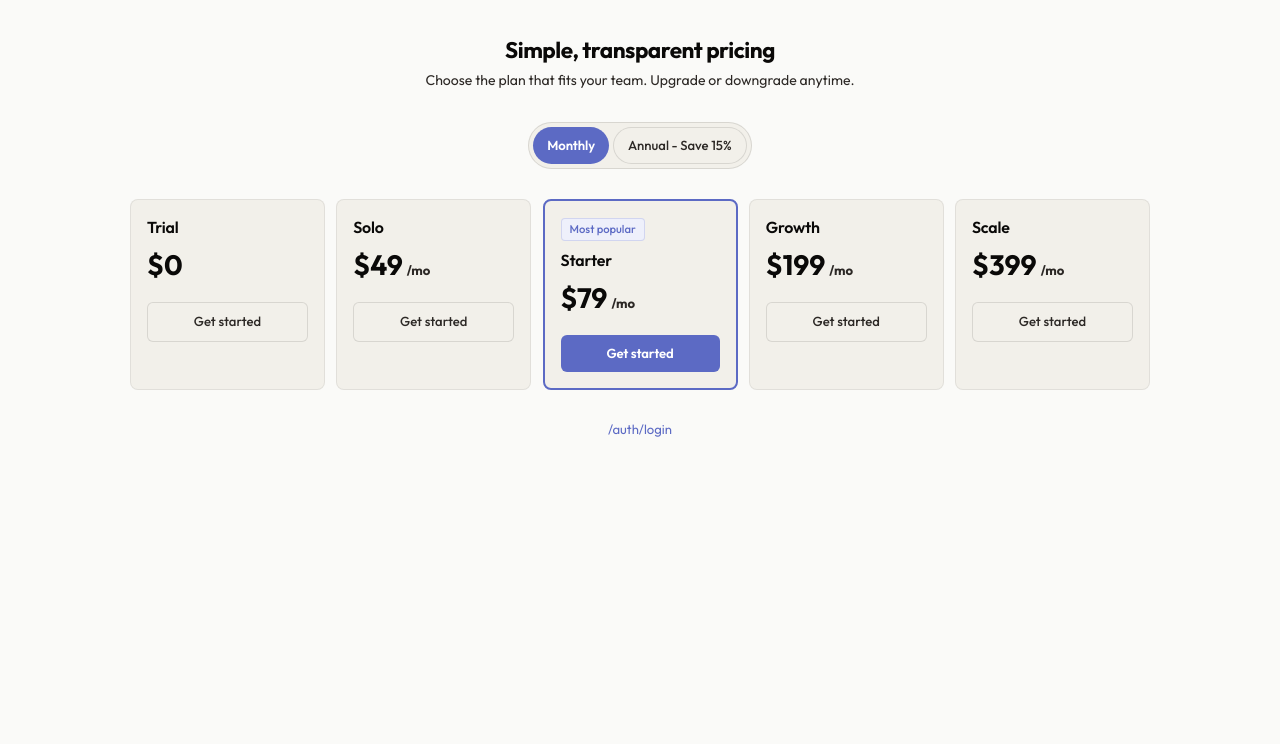
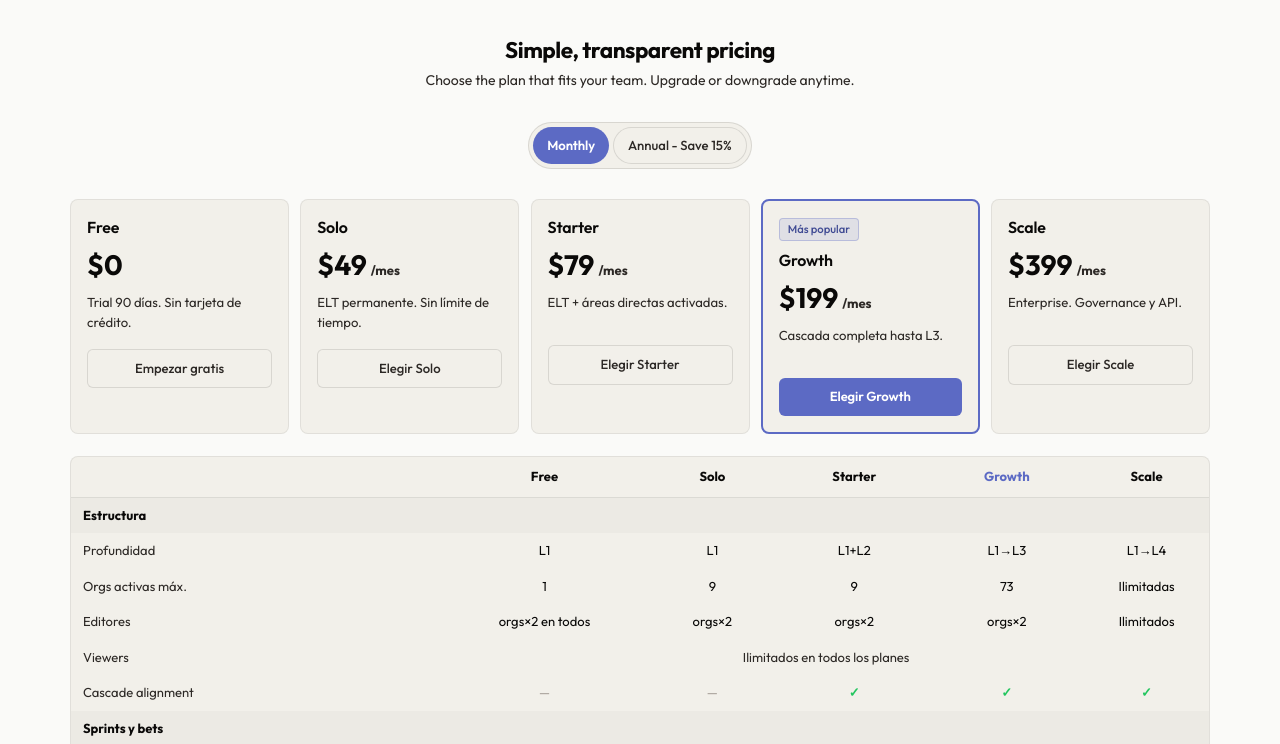
Before and after one commit to mmarinouy11/sprintal, a Next.js app: page /pricing in a window 1280 px wide. Shown: the top 744 px of the page. Built offline with nearby package versions, Linux system fonts and the light colour scheme; no server answers.

Commit message:
feat(pricing): add full plan matrix and signup handoff
Update pricing cards/table with complete plan details, Growth highlight, and merged comparison rows while routing anonymous paid-plan clicks through signup and back to pricing.

Made-with: Cursor

```diff
--- a/src/components/billing/PricingPageClient.tsx
+++ b/src/components/billing/PricingPageClient.tsx
@@ -17,40 +17,85 @@ interface PricingPageClientProps {
   priceIds: Record<Exclude<Plan, "trial">, { monthly: string; annual: string }>;
 }
 
-const MONTHLY_PRICE: Record<Exclude<Plan, "trial">, number> = {
-  solo: 49,
-  starter: 79,
-  growth: 199,
-  scale: 399,
+type PlanCard = {
+  key: "free" | Exclude<Plan, "trial">;
+  label: string;
+  monthly: number;
+  annualEquivalent: number | null;
+  tagline: string;
+  cta: string;
 };
 
-const ORDER: Plan[] = ["trial", "solo", "starter", "growth", "scale"];
+const PLAN_CARDS: PlanCard[] = [
+  {
+    key: "free",
+    label: "Free",
+    monthly: 0,
+    annualEquivalent: null,
+    tagline: "Trial 90 días. Sin tarjeta de crédito.",
+    cta: "Empezar gratis",
+  },
+  {
+    key: "solo",
+    label: "Solo",
+    monthly: 49,
+    annualEquivalent: 35,
+    tagline: "ELT permanente. Sin límite de tiempo.",
+    cta: "Elegir Solo",
+  },
+  {
+    key: "starter",
+    label: "Starter",
+    monthly: 79,
+    annualEquivalent: 67,
+    tagline: "ELT + áreas directas activadas.",
+    cta: "Elegir Starter",
+  },
+  {
+    key: "growth",
+    label: "Growth",
+    monthly: 199,
+    annualEquivalent: 169,
+    tagline: "Cascada completa hasta L3.",
+    cta: "Elegir Growth",
+  },
+  {
+    key: "scale",
+    label: "Scale",
+    monthly: 399,
+    annualEquivalent: 339,
+    tagline: "Enterprise. Governance y API.",
+    cta: "Elegir Scale",
+  },
+];
+
+const CHECK = "✓";
+const DASH = "—";
 
 export default function PricingPageClient(props: PricingPageClientProps) {
   const { orgId, orgSlug, currentPlan, isAuthenticated, priceIds } = props;
   const t = useT("billing");
   const router = useRouter();
   const [period, setPeriod] = useState<Period>("monthly");
-  const [loadingPlan, setLoadingPlan] = useState<Plan | null>(null);
+  const [loadingPlan, setLoadingPlan] = useState<Exclude<Plan, "trial"> | null>(null);
 
   const cards = useMemo(
     () =>
-      ORDER.map((plan) => {
-        if (plan === "trial") {
-          return { plan, display: 0, priceId: "", annualMonthlyEquivalent: 0 };
+      PLAN_CARDS.map((card) => {
+        if (card.key === "free") {
+          return { ...card, display: 0, priceId: "" };
         }
-        const monthly = MONTHLY_PRICE[plan];
-        const annualMonthlyEquivalent = Math.round(monthly * 0.85);
-        const display = period === "monthly" ? monthly : annualMonthlyEquivalent;
-        const priceId = period === "monthly" ? priceIds[plan].monthly : priceIds[plan].annual;
-        return { plan, display, priceId, annualMonthlyEquivalent };
+        const annualMonthlyEquivalent = card.annualEquivalent ?? card.monthly;
+        const display = period === "monthly" ? card.monthly : annualMonthlyEquivalent;
+        const priceId = period === "monthly" ? priceIds[card.key].monthly : priceIds[card.key].annual;
+        return { ...card, display, priceId };
       }),
     [period, priceIds]
   );
 
   async function openCheckout(plan: Exclude<Plan, "trial">, priceId: string) {
     if (!isAuthenticated) {
-      router.push("/auth/login");
+      router.push(`/auth/signup?plan=${encodeURIComponent(plan)}&period=${encodeURIComponent(period)}`);
       return;
     }
 
@@ -71,8 +116,14 @@ export default function PricingPageClient(props: PricingPageClientProps) {
     }
   }
 
+  function renderCell(value: string) {
+    if (value === CHECK) return <span style={{ color: "#22C55E", fontWeight: 700 }}>{CHECK}</span>;
+    if (value === DASH) return <span style={{ color: "var(--t3)" }}>{DASH}</span>;
+    return value;
+  }
+
   return (
-    <div className="px-8 py-10 max-w-6xl mx-auto">
+    <div className="px-8 py-10 max-w-7xl mx-auto">
       <div className="text-center mb-8">
         <h1 className="text-page-title">{t("title")}</h1>
         <p className="text-body mt-2">{t("subtitle")}</p>
@@ -108,64 +159,69 @@ export default function PricingPageClient(props: PricingPageClientProps) {
         </div>
       </div>
 
-      <div className="grid md:grid-cols-2 lg:grid-cols-5 gap-3">
+      <div className="grid md:grid-cols-2 lg:grid-cols-5 gap-3 mb-6">
         {cards.map((card) => {
-          const isCurrent = currentPlan === card.plan;
-          const isFeatured = card.plan === "starter";
-          const isTrial = card.plan === "trial";
+          const isCurrent =
+            (card.key === "free" && currentPlan === "trial") ||
+            (card.key !== "free" && currentPlan === card.key);
+          const isFeatured = card.key === "growth";
+          const isFree = card.key === "free";
           return (
             <div
-              key={card.plan}
+              key={card.key}
               className="card"
               style={{
                 padding: 16,
-                border: isFeatured ? "2px solid var(--brand)" : "1px solid var(--border)",
+                border: isFeatured ? "2px solid #5C6AC4" : "1px solid var(--border)",
               }}
             >
               {isFeatured && (
                 <span
                   className="badge"
                   style={{
-                    background: "var(--brand-lt)",
-                    color: "var(--brand)",
-                    borderColor: "var(--brand-mid)",
+                    background: "rgba(92,106,196,0.12)",
+                    color: "#3f4a93",
+                    borderColor: "rgba(92,106,196,0.3)",
                     marginBottom: 8,
                   }}
                 >
-                  {t("mostPopular")}
+                  Más popular
                 </span>
               )}
-              <div className="text-section" style={{ textTransform: "capitalize" }}>
-                {card.plan}
+              <div className="text-section">
+                {card.label}
               </div>
               <div className="mt-1" style={{ fontSize: 28, fontWeight: 700 }}>
                 ${card.display}
                 <span className="text-small" style={{ marginLeft: 4 }}>
-                  {isTrial ? "" : t("perMonth")}
+                  {isFree ? "" : "/mes"}
                 </span>
               </div>
-              {period === "annual" && !isTrial && (
+              {period === "annual" && !isFree && (
                 <div className="text-small" style={{ color: "var(--scaled)", marginTop: 4 }}>
-                  ${card.annualMonthlyEquivalent}{t("perMonth")} {t("billedAnnually")}
+                  ${card.annualEquivalent}/mes facturado anual
                 </div>
               )}
+              <div className="text-small mt-2" style={{ color: "var(--t2)", minHeight: 36 }}>
+                {card.tagline}
+              </div>
               <div style={{ marginTop: 16 }}>
                 {isCurrent ? (
                   <button className="btn-ghost w-full" type="button" disabled>
                     {t("currentPlan")}
                   </button>
-                ) : isTrial ? (
+                ) : isFree ? (
                   <Link href="/auth/signup" className="btn-ghost w-full" style={{ textDecoration: "none" }}>
-                    {t("getStarted")}
+                    {card.cta}
                   </Link>
                 ) : (
                   <button
                     className={isFeatured ? "btn-primary w-full" : "btn-ghost w-full"}
                     type="button"
-                    onClick={() => openCheckout(card.plan as Exclude<Plan, "trial">, card.priceId)}
-                    disabled={loadingPlan === card.plan}
+                    onClick={() => openCheckout(card.key as Exclude<Plan, "trial">, card.priceId)}
+                    disabled={loadingPlan === card.key}
                   >
-                    {loadingPlan === card.plan ? "..." : t("getStarted")}
+                    {loadingPlan === card.key ? "..." : card.cta}
                   </button>
                 )}
               </div>
@@ -174,10 +230,49 @@ export default function PricingPageClient(props: PricingPageClientProps) {
         })}
       </div>
 
-      <div className="text-center mt-8 text-small" style={{ color: "var(--t3)" }}>
-        <Link href="/auth/login" style={{ color: "var(--brand)", textDecoration: "none" }}>
-          /auth/login
-        </Link>
+      <div className="card" style={{ overflowX: "auto" }}>
+        <table className="w-full" style={{ borderCollapse: "collapse", minWidth: 900, fontSize: 13 }}>
+          <thead>
+            <tr>
+              <th style={{ textAlign: "left", padding: "10px 12px", borderBottom: "1px solid var(--border)" }} />
+              <th style={{ textAlign: "center", padding: "10px 12px", borderBottom: "1px solid var(--border)" }}>Free</th>
+              <th style={{ textAlign: "center", padding: "10px 12px", borderBottom: "1px solid var(--border)" }}>Solo</th>
+              <th style={{ textAlign: "center", padding: "10px 12px", borderBottom: "1px solid var(--border)" }}>Starter</th>
+              <th style={{ textAlign: "center", padding: "10px 12px", borderBottom: "1px solid var(--border)", color: "#5C6AC4" }}>Growth</th>
+              <th style={{ textAlign: "center", padding: "10px 12px", borderBottom: "1px solid var(--border)" }}>Scale</th>
+            </tr>
+          </thead>
+          <tbody>
+            <tr><td colSpan={6} style={{ background: "var(--raised)", fontWeight: 700, padding: "8px 12px" }}>Estructura</td></tr>
+            <tr><td style={{ padding: "8px 12px", color: "var(--t2)" }}>Profundidad</td><td style={{ textAlign: "center" }}>L1</td><td style={{ textAlign: "center" }}>L1</td><td style={{ textAlign: "center" }}>L1+L2</td><td style={{ textAlign: "center" }}>L1→L3</td><td style={{ textAlign: "center" }}>L1→L4</td></tr>
+            <tr><td style={{ padding: "8px 12px", color: "var(--t2)" }}>Orgs activas máx.</td><td style={{ textAlign: "center" }}>1</td><td style={{ textAlign: "center" }}>9</td><td style={{ textAlign: "center" }}>9</td><td style={{ textAlign: "center" }}>73</td><td style={{ textAlign: "center" }}>Ilimitadas</td></tr>
+            <tr><td style={{ padding: "8px 12px", color: "var(--t2)" }}>Editores</td><td style={{ textAlign: "center" }}>orgs×2 en todos</td><td style={{ textAlign: "center" }}>orgs×2</td><td style={{ textAlign: "center" }}>orgs×2</td><td style={{ textAlign: "center" }}>orgs×2</td><td style={{ textAlign: "center" }}>Ilimitados</td></tr>
+            <tr><td style={{ padding: "8px 12px", color: "var(--t2)" }}>Viewers</td><td colSpan={5} style={{ textAlign: "center", color: "var(--t2)" }}>Ilimitados en todos los planes</td></tr>
+            <tr><td style={{ padding: "8px 12px", color: "var(--t2)" }}>Cascade alignment</td><td style={{ textAlign: "center" }}>{renderCell(DASH)}</td><td style={{ textAlign: "center" }}>{renderCell(DASH)}</td><td style={{ textAlign: "center" }}>{renderCell(CHECK)}</td><td style={{ textAlign: "center" }}>{renderCell(CHECK)}</td><td style={{ textAlign: "center" }}>{renderCell(CHECK)}</td></tr>
+
+            <tr><td colSpan={6} style={{ background: "var(--raised)", fontWeight: 700, padding: "8px 12px" }}>Sprints y bets</td></tr>
+            <tr><td style={{ padding: "8px 12px", color: "var(--t2)" }}>Strategic bets activos</td><td style={{ textAlign: "center" }}>Hasta 5</td><td style={{ textAlign: "center" }}>Ilimitados</td><td style={{ textAlign: "center" }}>Ilimitados</td><td style={{ textAlign: "center" }}>Ilimitados</td><td style={{ textAlign: "center" }}>Ilimitados</td></tr>
+            <tr><td style={{ padding: "8px 12px", color: "var(--t2)" }}>Close Sprint</td><td style={{ textAlign: "center" }}>{renderCell(DASH)}</td><td style={{ textAlign: "center" }}>{renderCell(CHECK)}</td><td style={{ textAlign: "center" }}>{renderCell(CHECK)}</td><td style={{ textAlign: "center" }}>{renderCell(CHECK)}</td><td style={{ textAlign: "center" }}>{renderCell(CHECK)}</td></tr>
+            <tr><td style={{ padding: "8px 12px", color: "var(--t2)" }}>Historial de sprints</td><td style={{ textAlign: "center" }}>{renderCell(DASH)}</td><td style={{ textAlign: "center" }}>Read-only</td><td style={{ textAlign: "center" }}>{renderCell(CHECK)}</td><td style={{ textAlign: "center" }}>{renderCell(CHECK)}</td><td style={{ textAlign: "center" }}>{renderCell(CHECK)}</td></tr>
+            <tr><td style={{ padding: "8px 12px", color: "var(--t2)" }}>Signal checks + reviews</td><td colSpan={5} style={{ textAlign: "center", color: "var(--t2)" }}>Incluidos en todos los planes</td></tr>
+
+            <tr><td colSpan={6} style={{ background: "var(--raised)", fontWeight: 700, padding: "8px 12px" }}>AI Coach</td></tr>
+            <tr><td style={{ padding: "8px 12px", color: "var(--t2)" }}>Formulation Coach</td><td colSpan={5} style={{ textAlign: "center", color: "var(--t2)" }}>Incluido en todos los planes (EN/ES/PT)</td></tr>
+            <tr><td style={{ padding: "8px 12px", color: "var(--t2)" }}>Strategic Coach</td><td style={{ textAlign: "center" }}>{renderCell(DASH)}</td><td style={{ textAlign: "center" }}>{renderCell(DASH)}</td><td style={{ textAlign: "center" }}>{renderCell(CHECK)}</td><td style={{ textAlign: "center" }}>{renderCell(CHECK)}</td><td style={{ textAlign: "center" }}>{renderCell(CHECK)}</td></tr>
+            <tr><td style={{ padding: "8px 12px", color: "var(--t2)" }}>Créditos mensuales</td><td style={{ textAlign: "center" }}>50</td><td style={{ textAlign: "center" }}>300</td><td style={{ textAlign: "center" }}>600</td><td style={{ textAlign: "center" }}>1,200</td><td style={{ textAlign: "center" }}>3,000</td></tr>
+
+            <tr><td colSpan={6} style={{ background: "var(--raised)", fontWeight: 700, padding: "8px 12px" }}>Plataforma</td></tr>
+            <tr><td style={{ padding: "8px 12px", color: "var(--t2)" }}>Export CSV</td><td style={{ textAlign: "center" }}>{renderCell(DASH)}</td><td style={{ textAlign: "center" }}>{renderCell(DASH)}</td><td style={{ textAlign: "center" }}>{renderCell(DASH)}</td><td style={{ textAlign: "center" }}>{renderCell(CHECK)}</td><td style={{ textAlign: "center" }}>{renderCell(CHECK)}</td></tr>
+            <tr><td style={{ padding: "8px 12px", color: "var(--t2)" }}>Export PDF board-ready</td><td style={{ textAlign: "center" }}>{renderCell(DASH)}</td><td style={{ textAlign: "center" }}>{renderCell(DASH)}</td><td style={{ textAlign: "center" }}>{renderCell(DASH)}</td><td style={{ textAlign: "center" }}>{renderCell(DASH)}</td><td style={{ textAlign: "center" }}>{renderCell(CHECK)}</td></tr>
+            <tr><td style={{ padding: "8px 12px", color: "var(--t2)" }}>Branding personalizado</td><td style={{ textAlign: "center" }}>{renderCell(DASH)}</td><td style={{ textAlign: "center" }}>{renderCell(DASH)}</td><td style={{ textAlign: "center" }}>Color</td><td style={{ textAlign: "center" }}>Color + logo</td><td style={{ textAlign: "center" }}>Completo</td></tr>
+            <tr><td style={{ padding: "8px 12px", color: "var(--t2)" }}>SSO / API</td><td style={{ textAlign: "center" }}>{renderCell(DASH)}</td><td style={{ textAlign: "center" }}>{renderCell(DASH)}</td><td style={{ textAlign: "center" }}>{renderCell(DASH)}</td><td style={{ textAlign: "center" }}>{renderCell(DASH)}</td><td style={{ textAlign: "center" }}>{renderCell(CHECK)}</td></tr>
+
+            <tr><td colSpan={6} style={{ background: "var(--raised)", fontWeight: 700, padding: "8px 12px" }}>Soporte</td></tr>
+            <tr><td style={{ padding: "8px 12px", color: "var(--t2)" }}>Base de conocimiento</td><td colSpan={5} style={{ textAlign: "center", color: "var(--t2)" }}>Incluida en todos los planes</td></tr>
+            <tr><td style={{ padding: "8px 12px", color: "var(--t2)" }}>Email support</td><td style={{ textAlign: "center" }}>{renderCell(DASH)}</td><td style={{ textAlign: "center" }}>48hs</td><td style={{ textAlign: "center" }}>48hs</td><td style={{ textAlign: "center" }}>24hs</td><td style={{ textAlign: "center" }}>Priority</td></tr>
+            <tr><td style={{ padding: "8px 12px", color: "var(--t2)" }}>Onboarding dedicado</td><td style={{ textAlign: "center" }}>{renderCell(DASH)}</td><td style={{ textAlign: "center" }}>{renderCell(DASH)}</td><td style={{ textAlign: "center" }}>{renderCell(DASH)}</td><td style={{ textAlign: "center" }}>{renderCell(DASH)}</td><td style={{ textAlign: "center" }}>{renderCell(CHECK)}</td></tr>
+          </tbody>
+        </table>
       </div>
     </div>
   );
```
Also changed, not shown: src/app/auth/signup/page.tsx (+10 -0 lines).
